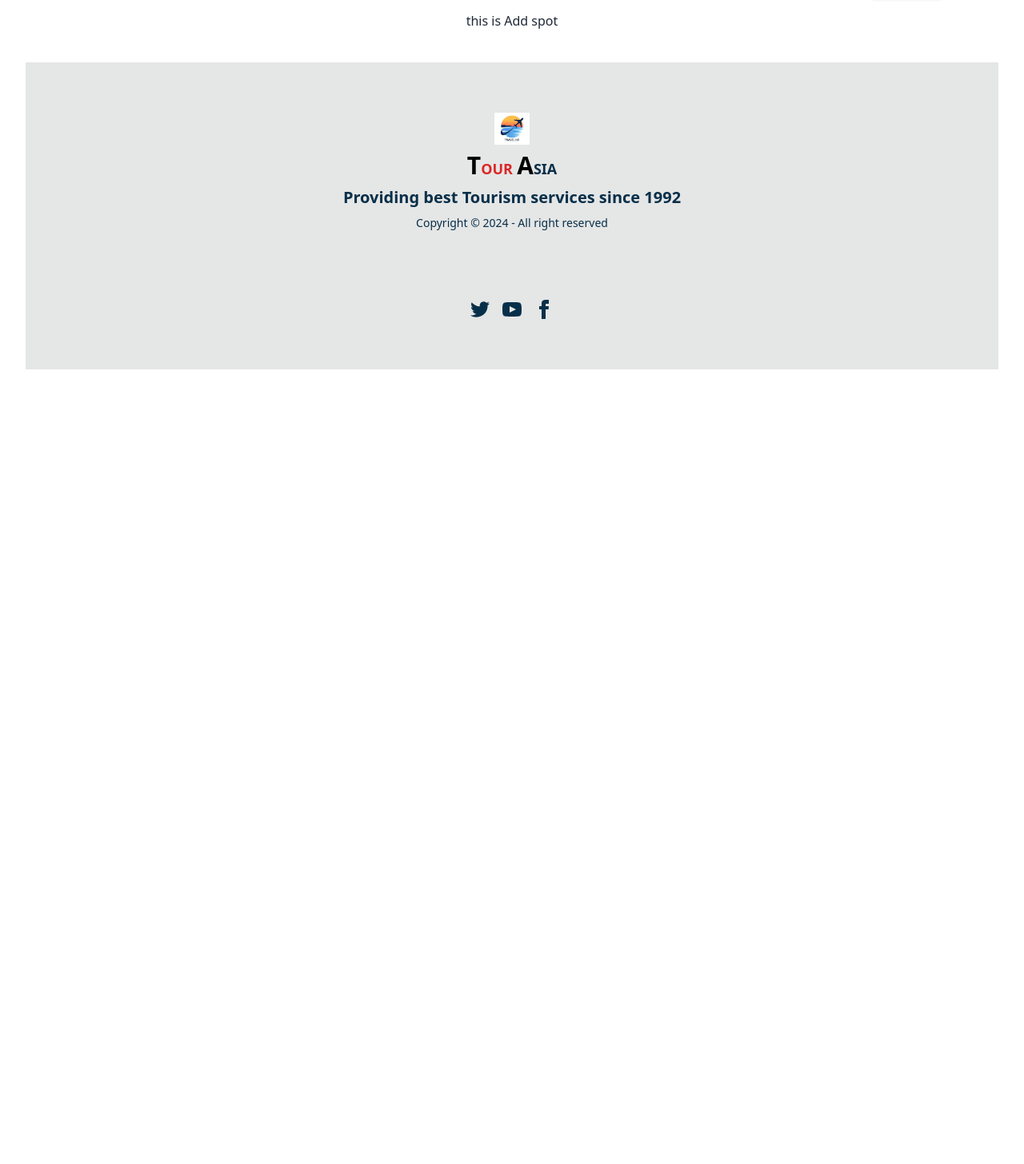
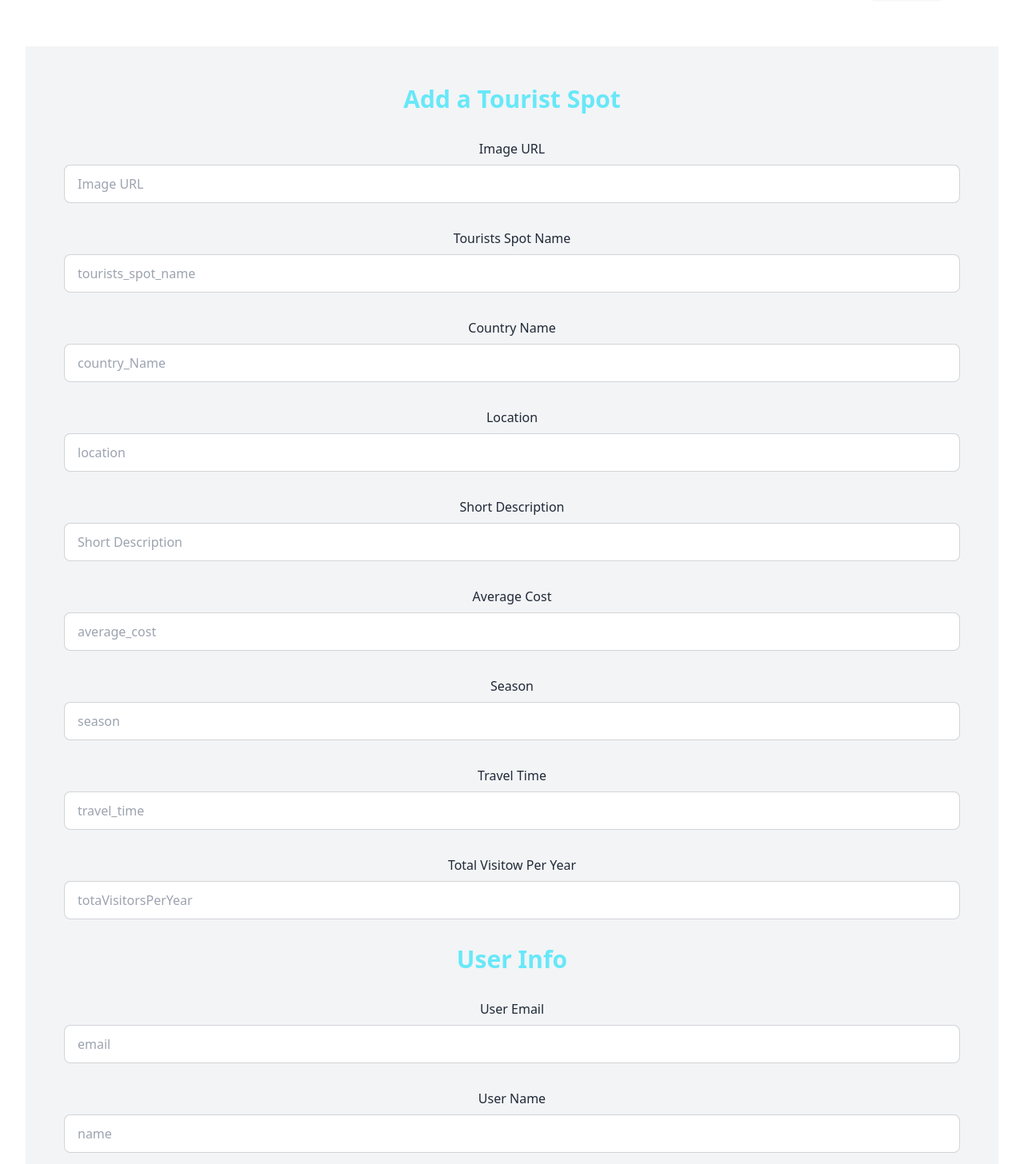
Before and after one commit to emonkhan500/B9-AS10-Tour-Asia-Client, a React (Vite) app: page /addspot in a window 1280 px wide. Shown: the part 94-1550 px from the top of the page at 80% size. Before the commit the page ends 800 px from the top, so only its background shows below. Built offline with nearby package versions, Linux system fonts and the light colour scheme; no server answers; sample sign-in values are in the browser's storage.

Commit message:
add page ui complete

```diff
--- a/src/components/AddSpot/AddSpot.jsx
+++ b/src/components/AddSpot/AddSpot.jsx
@@ -4,10 +4,82 @@ const AddSpot = () => {
     useEffect(()=>{
         document.title='Add Tourist Spot'
     },[])
+
+
+
+    const handleAddSpot = (e) => {
+        e.preventDefault();
+        const image = e.target.image.value;
+        const spot = e.target.spot.value;
+        const country = e.target.country.value;
+        const location = e.target.location.value;
+        const description = e.target.description.value;
+        const cost = e.target.cost.value;
+        const season = e.target.season.value;
+        const travel = e.target.travel.value;
+        const visitor = e.target.visitor.value;
+        const email= e.target.email.value;
+        const name = e.target.name.value;
+        const place = { image, spot,country,location, description,cost, season, travel, visitor ,email,name};
+        console.log(place);
+
+
+
+      };
+
+
     return (
-        <div>
-            <h1>this is Add spot</h1>
+        <div className="bg-gray-100 p-6 mt-11 md:p-12">
+      <h2 className="text-3xl font-extrabold text-center mb-8 text-cyan-300">Add a Tourist Spot</h2>
+      <form onSubmit={handleAddSpot}>
+        <div className="mb-8">
+          <label className="block mb-2">Image URL</label>
+          <input type="text" name="image" placeholder="Image URL" className="input input-bordered w-full" />
         </div>
+        <div className="mb-8">
+          <label className="block mb-2">Tourists Spot Name</label>
+          <input type="text" name="spot" placeholder="tourists_spot_name" className="input input-bordered w-full" />
+        </div>
+        <div className="mb-8">
+          <label className="block mb-2">Country Name</label>
+          <input type="text" name="country" placeholder="country_Name" className="input input-bordered w-full" />
+        </div>
+        <div className="mb-8">
+          <label className="block mb-2">Location</label>
+          <input type="text" name="location" placeholder="location" className="input input-bordered w-full" />
+        </div>
+        <div className="mb-8">
+          <label className="block mb-2">Short Description</label>
+          <input type="text" name="description" placeholder="Short Description" className="input input-bordered w-full" />
+        </div>
+        <div className="mb-8">
+          <label className="block mb-2">Average Cost</label>
+          <input type="text" name="cost" placeholder="average_cost" className="input input-bordered w-full" />
+        </div>
+        <div className="mb-8">
+          <label className="block mb-2">Season</label>
+          <input type="text" name="season" placeholder="season" className="input input-bordered w-full" />
+        </div>
+        <div className="mb-8">
+          <label className="block mb-2">Travel Time</label>
+          <input type="text" name="travel" placeholder="travel_time" className="input input-bordered w-full" />
+        </div>
+        <div className="mb-8">
+          <label className="block mb-2">Total Visitow Per Year</label>
+          <input type="text" name="visitor" placeholder="totaVisitorsPerYear" className="input input-bordered w-full" />
+        </div>
+        <div><h2 className="text-3xl font-extrabold text-center mb-8 text-cyan-300">User Info</h2></div>
+        <div className="mb-8">
+          <label className="block mb-2">User Email</label>
+          <input type="text" name="email" placeholder="email" className="input input-bordered w-full" />
+        </div>
+        <div className="mb-8">
+          <label className="block mb-2">User Name</label>
+          <input type="text" name="name" placeholder="name" className="input input-bordered w-full" />
+        </div>
+        <button type="submit" className="btn btn-block btn-success">Add Spot</button>
+      </form>
+    </div>
     );
 };
 
```
